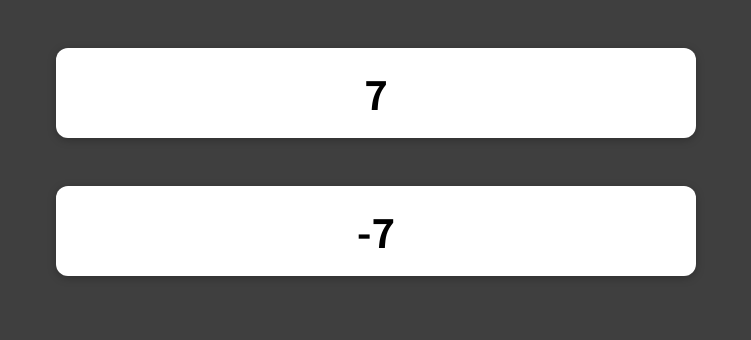
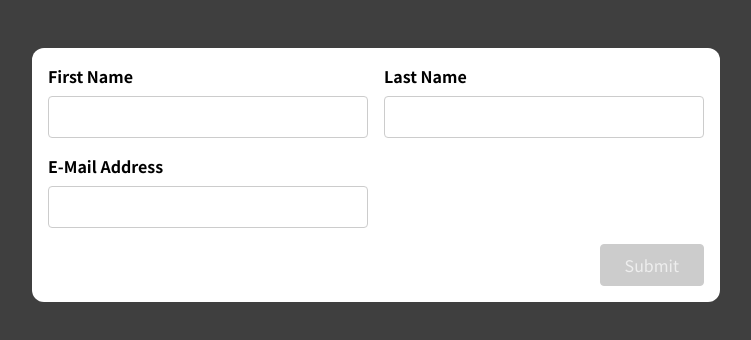
Before and after one commit to KevinWochnik/Learning_React, a React (Create React App) app in the folder react-learning/: page / in a window 1280 px wide. Shown: the top 340 px of the page, without its empty margins (264-1015 px from the left). Built offline with nearby package versions, Linux system fonts and the light colour scheme.

Commit message:
add own Form

```diff
--- a/react-learning/src/App.js
+++ b/react-learning/src/App.js
@@ -1,13 +1,11 @@
-import React from 'react';
-import BackwardCounter from './components/BackwardCounter';
-import ForwardCounter from './components/ForwardCounter';
+import BasicForm from './components/BasicForm';
+import SimpleInput from './components/SimpleInput';
 
 function App() {
   return (
-    <React.Fragment>
-      <ForwardCounter />
-      <BackwardCounter />
-    </React.Fragment>
+    <div className="app">
+      <BasicForm />
+    </div>
   );
 }
 
--- a/react-learning/src/components/BackwardCounter.js
+++ /dev/null
@@ -1,10 +0,0 @@
-import useCounter from "../hooks/useCounter";
-import Card from "./Card";
-
-const BackwardCounter = () => {
-  const counter = useCounter(false);
-
-  return <Card>{counter}</Card>;
-};
-
-export default BackwardCounter;
--- /dev/null
+++ b/react-learning/src/components/BasicForm.js
@@ -0,0 +1,109 @@
+import useInput from "../hooks/useInput";
+
+const BasicForm = () => {
+  // 1 UŻYCIE HOOKA
+
+  const validateName = (value) => value.trim() !== "";
+  const {
+    value: enteredName,
+    isValid: nameIsValid,
+    hasError: nameHasError,
+    valueChangeHandler: nameChangeHandler,
+    inputBlurHandler: nameBlurHandler,
+    reset: nameReset,
+  } = useInput(validateName);
+
+  const {
+    value: enteredSurname,
+    isValid: surnameIsValid,
+    hasError: surnameHasError,
+    valueChangeHandler: surnameChangeHandler,
+    inputBlurHandler: surnameBlurHandler,
+    reset: surnameReset,
+  } = useInput(validateName);
+
+  const validateEmail = (value) => value.trim().includes("@");
+  const {
+    value: enteredEmail,
+    isValid: emailIsValid,
+    hasError: emailHasError,
+    valueChangeHandler: emailChangeHandler,
+    inputBlurHandler: emailBlurHandler,
+    reset: emailReset,
+  } = useInput(validateEmail);
+
+  // 2 WALIDACJA CAŁEGO FORMULARZA
+
+  let formIsValid = false;
+  if (nameIsValid && surnameIsValid && emailIsValid) {
+    formIsValid = true;
+  }
+
+  // 3. PREWENCJA PRZEŁADOWANIA STRONY Z MOMENTEM SUBMITOWANIA
+  // 4. RESET INPUTÓW
+
+  const submitFormHandler = (e) => {
+    e.preventDefault();
+
+    if (!formIsValid) return;
+    nameReset();
+    surnameReset();
+    emailReset();
+  };
+
+  // 5. USTAWIENIE ZALEŻNOŚCI DLA KLAS
+
+  const nameInputClasses = nameHasError
+    ? "form-control invalid"
+    : "form-control";
+  const surnameInputClasses = surnameHasError
+    ? "form-control invalid"
+    : "form-control";
+  const emailInputClasses = emailHasError
+    ? "form-control invalid"
+    : "form-control";
+
+  // 6. USTAWNIENIE WARTOŚCI I OBSŁUGI INPUTÓW
+
+  return (
+    <form>
+      <div className="control-group" onSubmit={submitFormHandler}>
+        <div className={nameInputClasses}>
+          <label htmlFor="name">First Name</label>
+          <input
+            type="text"
+            id="name"
+            value={enteredName}
+            onChange={nameChangeHandler}
+            onBlur={nameBlurHandler}
+          />
+        </div>
+        <div className={surnameInputClasses}>
+          <label htmlFor="surname">Last Name</label>
+          <input
+            type="text"
+            id="surname"
+            value={enteredSurname}
+            onChange={surnameChangeHandler}
+            onBlur={surnameBlurHandler}
+          />
+        </div>
+      </div>
+      <div className={emailInputClasses}>
+        <label htmlFor="email">E-Mail Address</label>
+        <input
+          type="email"
+          id="email"
+          value={enteredEmail}
+          onChange={emailChangeHandler}
+          onBlur={emailBlurHandler}
+        />
+      </div>
+      <div className="form-actions">
+        <button disabled={!formIsValid}>Submit</button>
+      </div>
+    </form>
+  );
+};
+
+export default BasicForm;
--- a/react-learning/src/components/Card.js
+++ /dev/null
@@ -1,7 +0,0 @@
-import classes from './Card.module.css';
-
-const Card = (props) => {
-  return <div className={classes.card}>{props.children}</div>;
-};
-
-export default Card;
--- a/react-learning/src/components/Card.module.css
+++ /dev/null
@@ -1,11 +0,0 @@
-.card {
-  max-width: 40rem;
-  margin: 3rem auto;
-  background-color: white;
-  padding: 1rem;
-  border-radius: 12px;
-  box-shadow: 0 2px 8px rgba(0, 0, 0, 0.25);
-  text-align: center;
-  font-size: 2.5rem;
-  font-weight: bold;
-}
--- a/react-learning/src/components/ForwardCounter.js
+++ /dev/null
@@ -1,11 +0,0 @@
-import useCounter from "../hooks/useCounter";
-
-import Card from "./Card";
-
-const ForwardCounter = () => {
-  const counter = useCounter();
-
-  return <Card>{counter}</Card>;
-};
-
-export default ForwardCounter;
--- /dev/null
+++ b/react-learning/src/components/SimpleInput.js
@@ -0,0 +1,81 @@
+import useInput from "../hooks/useInput";
+
+const SimpleInput = () => {
+  const {
+    value: enteredName,
+    isValid: enteredNameIsValid,
+    hasError: nameInputHasError,
+    valueChangeHandler: nameChangeHandler,
+    inputBlurHandler: nameBlurHandler,
+    reset: resetNameInput,
+  } = useInput((value) => value.trim() !== "");
+
+  const {
+    value: enteredEmail,
+    isValid: enteredEmailIsValid,
+    hasError: emailInputHasError,
+    valueChangeHandler: emailChangeHandler,
+    inputBlurHandler: emailBlurHandler,
+    reset: resetEmailInput,
+  } = useInput((value) => value.trim().includes("@"));
+
+  let formIsValid = false;
+
+  if (enteredNameIsValid && enteredEmailIsValid) {
+    formIsValid = true;
+  }
+
+  const formSubmissionHandler = (e) => {
+    e.preventDefault();
+
+    if (!enteredNameIsValid && !enteredEmailIsValid) {
+      return;
+    }
+    resetNameInput();
+    resetEmailInput();
+  };
+
+  const nameInputClasses = nameInputHasError
+    ? "form-control invalid"
+    : "form-control";
+
+  const emailInputClasses = emailInputHasError
+    ? "form-control invalid"
+    : "form-control";
+
+  return (
+    <form onSubmit={formSubmissionHandler}>
+      <div className={nameInputClasses}>
+        <label htmlFor="name">Your Name</label>
+        <input
+          type="text"
+          id="name"
+          onChange={nameChangeHandler}
+          onBlur={nameBlurHandler}
+          value={enteredName}
+        />
+        {nameInputHasError && (
+          <p className="error-text">Entered name must not be empty</p>
+        )}
+      </div>
+      <div className={emailInputClasses}>
+        <label htmlFor="email">Your E-mail adress</label>
+        <input
+          type="email"
+          id="email"
+          onChange={emailChangeHandler}
+          onBlur={emailBlurHandler}
+          value={enteredEmail}
+        />
+        {emailInputHasError && (
+          <p className="error-text">Please enter a valid email</p>
+        )}
+      </div>
+      <div className="form-actions">
+        <button disabled={!formIsValid}>Submit</button>
+      </div>
+    </form>
+  );
+};
+
+export default SimpleInput;
--- a/react-learning/src/hooks/useCounter.js
+++ /dev/null
@@ -1,19 +0,0 @@
-import { useState, useEffect } from "react";
-
-const useCounter = (forwards = true) => {
-  const [counter, setCounter] = useState(0);
-
-  useEffect(() => {
-    const interval = setInterval(() => {
-      if (forwards) {
-        setCounter((prevCounter) => prevCounter + 1);
-      } else {
-        setCounter((prevCounter) => prevCounter - 1);
-      }
-    }, 1000);
-
-    return () => clearInterval(interval);
-  }, [forwards]);
-  return counter;
-};
-export default useCounter;
--- /dev/null
+++ b/react-learning/src/hooks/useInput.js
@@ -0,0 +1,30 @@
+import { useState } from "react";
+
+const useInput = (validateValue) => {
+  const [enteredValue, setEnteredValue] = useState("");
+  const [isTouched, setIsTouched] = useState(false);
+
+  const valueIsValid = validateValue(enteredValue);
+  const hasError = !valueIsValid && isTouched;
+
+  const valueChangeHandler = (e) => {
+    setEnteredValue(e.target.value);
+  };
+  const inputBlurHandler = (e) => {
+    setIsTouched(true);
+  };
+  const reset = ()=>{
+    setEnteredValue('');
+    setIsTouched(false)
+  }
+
+  return {
+    value: enteredValue,
+    isValid: valueIsValid,
+    hasError,
+    valueChangeHandler,
+    inputBlurHandler,
+    reset,
+  };
+};
+export default useInput;
--- a/react-learning/src/index.css
+++ b/react-learning/src/index.css
@@ -1,14 +1,111 @@
-@import url('https://fonts.googleapis.com/css2?family=Noto+Sans+JP:wght@400;700&display=swap');
+@import url("https://fonts.googleapis.com/css2?family=Noto+Sans+JP:wght@400;700&display=swap");
 
 * {
   box-sizing: border-box;
 }
 
 html {
-  font-family: 'Noto Sans JP', sans-serif;
+  font-family: "Noto Sans JP", sans-serif;
 }
 
 body {
   margin: 0;
   background-color: #3f3f3f;
 }
+
+.app {
+  width: 90%;
+  max-width: 43rem;
+  padding: 1rem;
+  border-radius: 12px;
+  background-color: white;
+  margin: 3rem auto;
+}
+
+.form-control {
+  margin-bottom: 1rem;
+}
+
+.form-control input,
+.form-control label {
+  display: block;
+}
+
+.form-control label {
+  font-weight: bold;
+  margin-bottom: 0.5rem;
+}
+
+.form-control input,
+.form-control select {
+  font: inherit;
+  padding: 0.5rem;
+  border-radius: 4px;
+  border: 1px solid #ccc;
+  width: 20rem;
+  max-width: 100%;
+}
+
+.form-control input:focus {
+  outline: none;
+  border-color: #240370;
+  background-color: #e0d4fd;
+}
+
+.control-group {
+  display: flex;
+  column-gap: 1rem;
+  flex-wrap: wrap;
+}
+
+.control-group .form-control {
+  min-width: 15rem;
+  flex: 1;
+}
+
+button {
+  font: inherit;
+  background-color: #240370;
+  color: white;
+  border: 1px solid #240370;
+  padding: 0.5rem 1.5rem;
+  border-radius: 4px;
+  cursor: pointer;
+}
+
+button:hover,
+button:active {
+  background-color: #33059e;
+  border-color: #33059e;
+}
+
+button:disabled,
+button:disabled:hover,
+button:disabled:active {
+  background-color: #ccc;
+  color: #eee;
+  border-color: #ccc;
+  cursor: not-allowed;
+}
+
+.form-actions {
+  text-align: right;
+}
+
+.form-actions button {
+  margin-left: 1rem;
+}
+
+.invalid input {
+  border: 1px solid #b40e0e;
+  background-color: #fddddd;
+}
+
+.invalid input:focus {
+  border-color: #ff8800;
+  background-color: #fbe8d2;
+}
+
+.error-text {
+  color: #b40e0e;
+}
```
Also changed, not shown: 2 other files (tests, documents, lock files or other folders).
